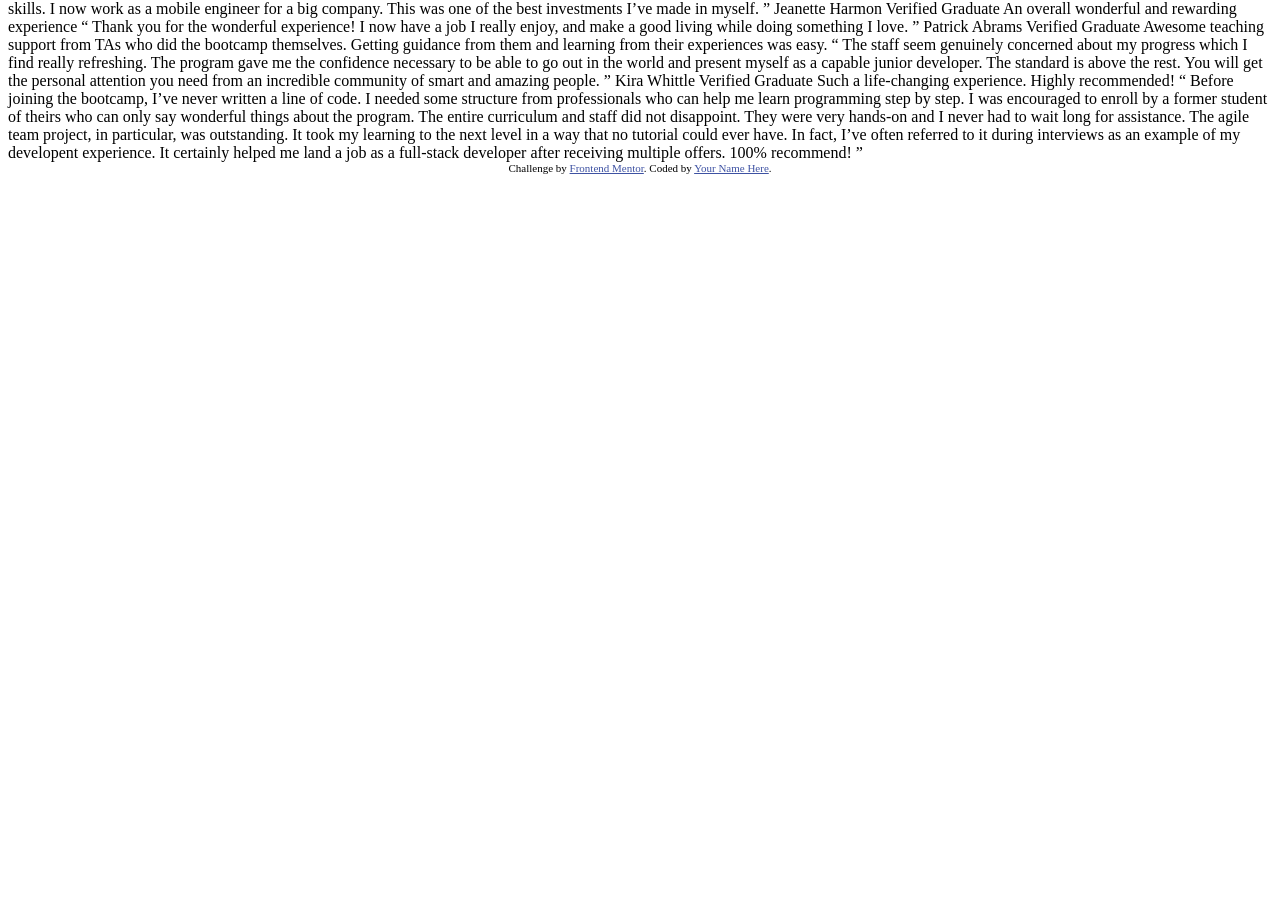
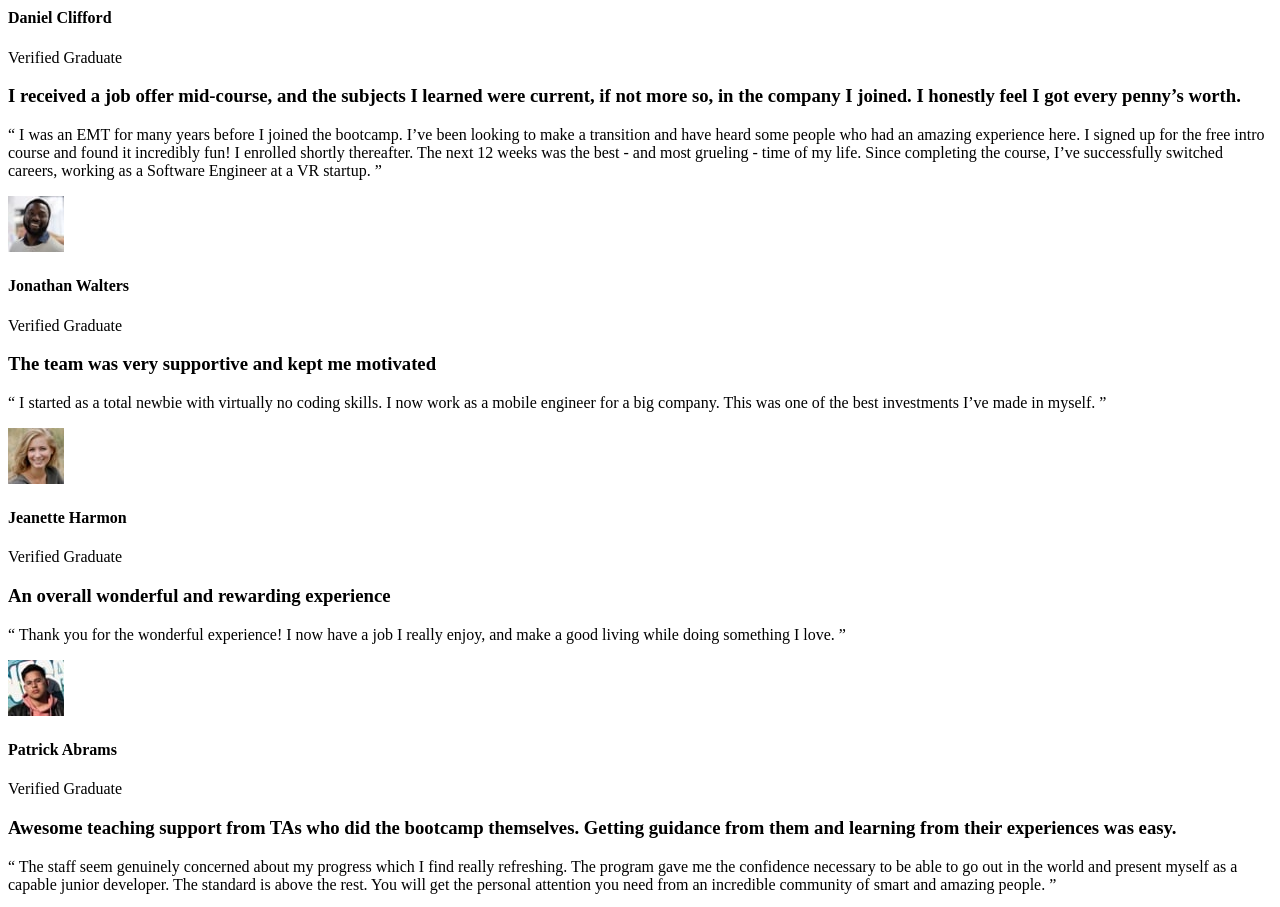
Before and after one commit to rizalfmaulana/testimonials-grid-section, a plain HTML site: page index.html in a window 1280 px wide. Shown: the part 80-987 px from the top of the page. Before the commit the page ends 800 px from the top, so only its background shows below. Drawn offline with Linux system fonts and the light colour scheme.

Commit message:
modified html

```diff
--- a/index.html
+++ b/index.html
@@ -15,62 +15,78 @@
   </style>
 </head>
 <body>
-  Daniel Clifford
-  Verified Graduate
-
-  I received a job offer mid-course, and the subjects I learned were current, if not more so,
+  <main>
+    <div class="container">
+      <div class="a">
+        <div class="header">
+          <img src="./images/image-daniel.jpg" alt="daniel">
+          <h4>Daniel Clifford</h4>
+          <p>Verified Graduate</p>
+        </div>
+        <h3>
+          I received a job offer mid-course, and the subjects I learned were current, if not more so,
   in the company I joined. I honestly feel I got every penny’s worth.
-
-  “ I was an EMT for many years before I joined the bootcamp. I’ve been looking to make a
+        </h3>
+        <p>“ I was an EMT for many years before I joined the bootcamp. I’ve been looking to make a
   transition and have heard some people who had an amazing experience here. I signed up
   for the free intro course and found it incredibly fun! I enrolled shortly thereafter.
   The next 12 weeks was the best - and most grueling - time of my life. Since completing
-  the course, I’ve successfully switched careers, working as a Software Engineer at a VR startup. ”
-
-  Jonathan Walters
-  Verified Graduate
-
-  The team was very supportive and kept me motivated
-
-  “ I started as a total newbie with virtually no coding skills. I now work as a mobile engineer
-  for a big company. This was one of the best investments I’ve made in myself. ”
-
-  Jeanette Harmon
-  Verified Graduate
-
-  An overall wonderful and rewarding experience
-
-  “ Thank you for the wonderful experience! I now have a job I really enjoy, and make a good living
-  while doing something I love. ”
-
-  Patrick Abrams
-  Verified Graduate
-
-  Awesome teaching support from TAs who did the bootcamp themselves. Getting guidance from them and
-  learning from their experiences was easy.
-
-  “ The staff seem genuinely concerned about my progress which I find really refreshing. The program
+  the course, I’ve successfully switched careers, working as a Software Engineer at a VR startup. ”</p>
+      </div>
+      <div class="b">
+        <div class="header">
+          <img src="./images/image-jonathan.jpg" alt="jon">
+          <h4>Jonathan Walters</h4>
+          <p>Verified Graduate</p>
+        </div>
+        <h3>The team was very supportive and kept me motivated</h3>
+        <p>“ I started as a total newbie with virtually no coding skills. I now work as a mobile engineer
+  for a big company. This was one of the best investments I’ve made in myself. ”</p>
+      </div>
+      <div class="c">
+        <div class="header">
+          <img src="./images/image-jeanette.jpg" alt="jean">
+          <h4>Jeanette Harmon</h4>
+          <p>Verified Graduate</p>
+        </div>
+        <h3>An overall wonderful and rewarding experience</h3>
+        <p>“ Thank you for the wonderful experience! I now have a job I really enjoy, and make a good living
+  while doing something I love. ”</p>
+      </div>
+      <div class="d">
+        <div class="header">
+          <img src="./images/image-patrick.jpg" alt="pat">
+          <h4>Patrick Abrams</h4>
+          <p>Verified Graduate</p>
+        </div>
+        <h3>Awesome teaching support from TAs who did the bootcamp themselves. Getting guidance from them and
+  learning from their experiences was easy.</h3>
+        <p>“ The staff seem genuinely concerned about my progress which I find really refreshing. The program
   gave me the confidence necessary to be able to go out in the world and present myself as a capable
   junior developer. The standard is above the rest. You will get the personal attention you need from
-  an incredible community of smart and amazing people. ”
-
-  Kira Whittle
-  Verified Graduate
-
-  Such a life-changing experience. Highly recommended!
-
-  “ Before joining the bootcamp, I’ve never written a line of code. I needed some structure from
+  an incredible community of smart and amazing people. ”</p>
+      </div>
+      <div class="e">
+        <div class="header">
+          <img src="./images/image-kira.jpg" alt="kira">
+          <h4>Kira Whittle</h4>
+          <p>Verified Graduate</p>
+        </div>
+        <h3>Such a life-changing experience. Highly recommended!</h3>
+        <p>“ Before joining the bootcamp, I’ve never written a line of code. I needed some structure from
   professionals who can help me learn programming step by step. I was encouraged to enroll by a former
   student of theirs who can only say wonderful things about the program. The entire curriculum and staff
   did not disappoint. They were very hands-on and I never had to wait long for assistance. The agile team
   project, in particular, was outstanding. It took my learning to the next level in a way that no tutorial
   could ever have. In fact, I’ve often referred to it during interviews as an example of my developent
   experience. It certainly helped me land a job as a full-stack developer after receiving multiple offers.
-  100% recommend! ”
-
+  100% recommend! ”</p>
+      </div>
+    </div>
+  </main>
   <div class="attribution">
     Challenge by <a href="https://www.frontendmentor.io?ref=challenge" target="_blank">Frontend Mentor</a>.
-    Coded by <a href="#">Your Name Here</a>.
+    Coded by <a href="https://github.com/rizalfmaulana" target="_blank">Rizal Fachrudin Maulana</a>.
   </div>
 </body>
 </html>
```
